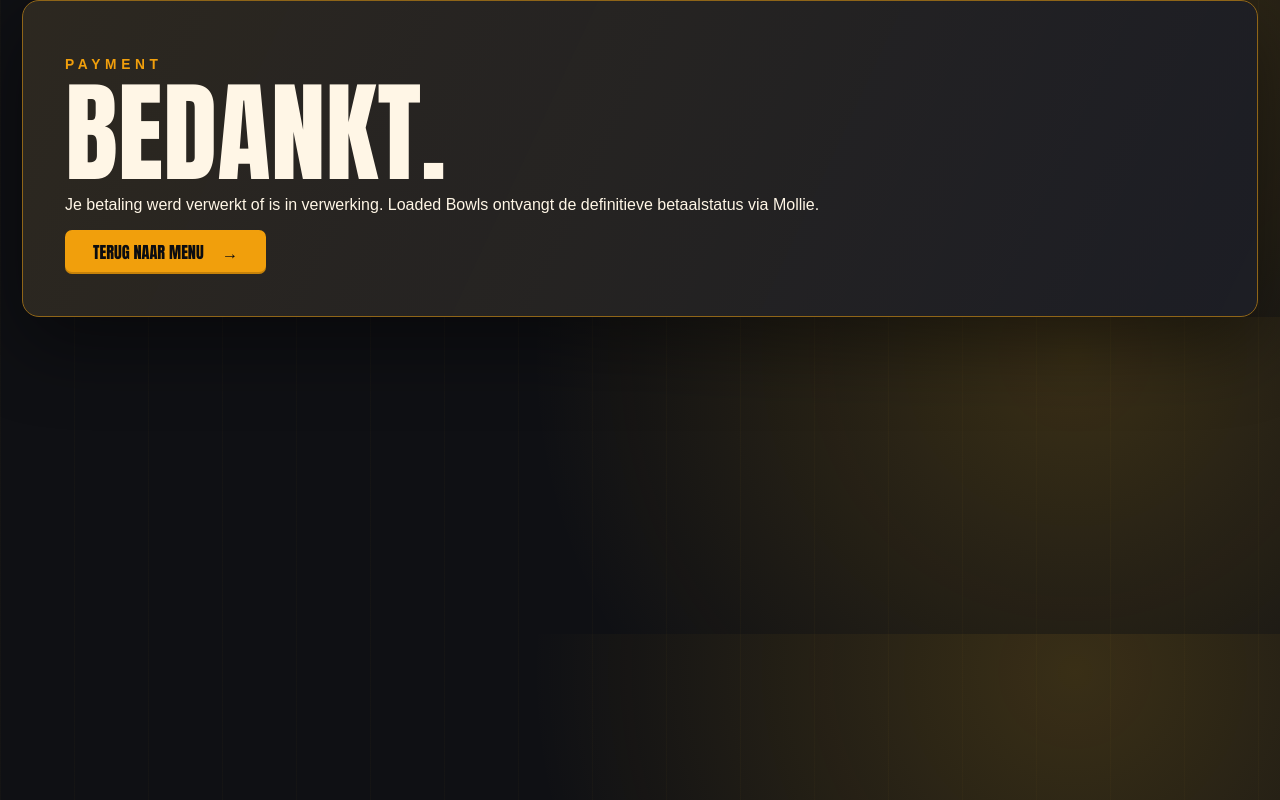
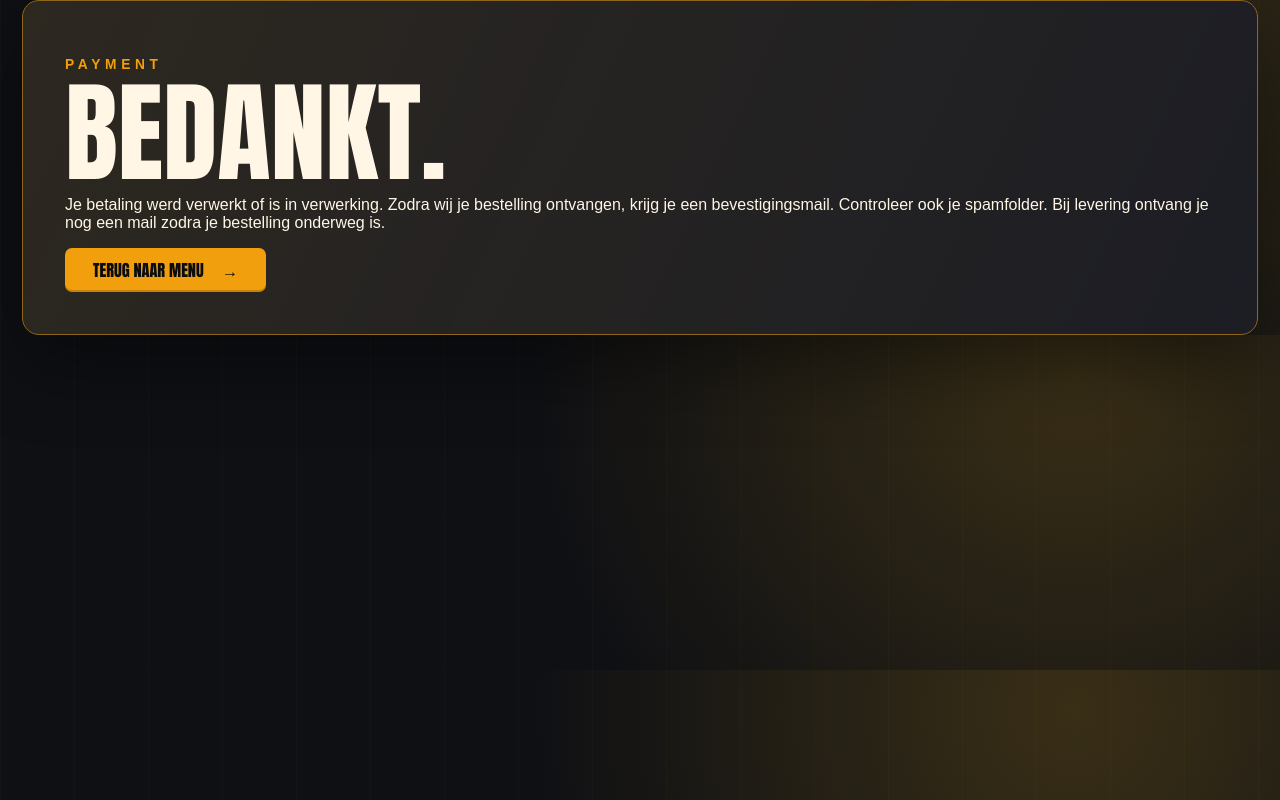
Before and after one commit to loadedbowls/website, a website: page payment-return.html in a window 1280 px wide. Drawn offline with Linux system fonts and the light colour scheme.

Commit message:
Update payment-return.html

```diff
--- a/payment-return.html
+++ b/payment-return.html
@@ -12,7 +12,7 @@
         <p class="section-kicker">Payment</p>
         <h1>Bedankt.</h1>
         <p class="return-copy">
-          Je betaling werd verwerkt of is in verwerking. Loaded Bowls ontvangt de definitieve betaalstatus via Mollie.
+          Je betaling werd verwerkt of is in verwerking. Zodra wij je bestelling ontvangen, krijg je een bevestigingsmail. Controleer ook je spamfolder. Bij levering ontvang je nog een mail zodra je bestelling onderweg is.
         </p>
         <a class="primary-btn" href="/">Terug naar menu <span>→</span></a>
       </div>
```
